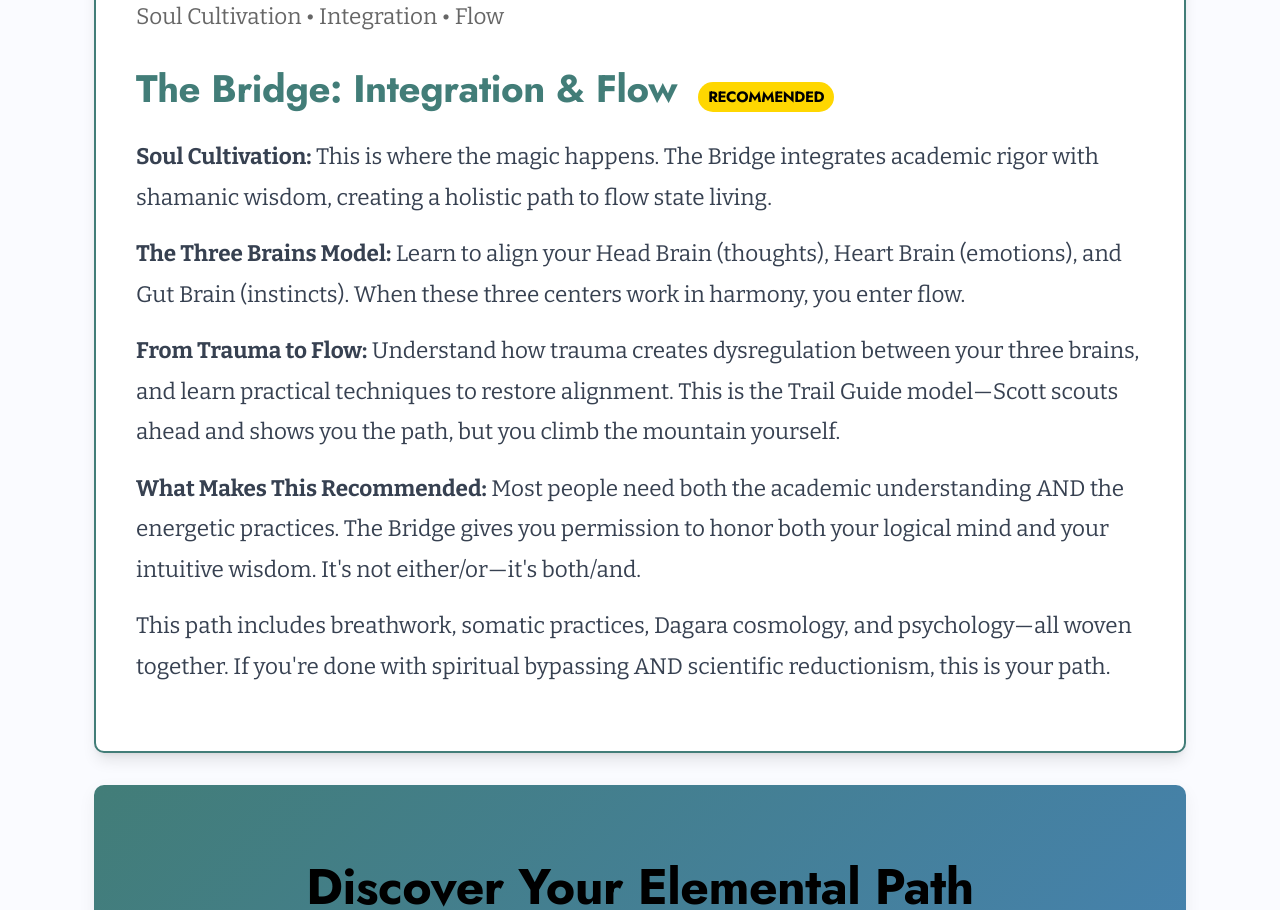
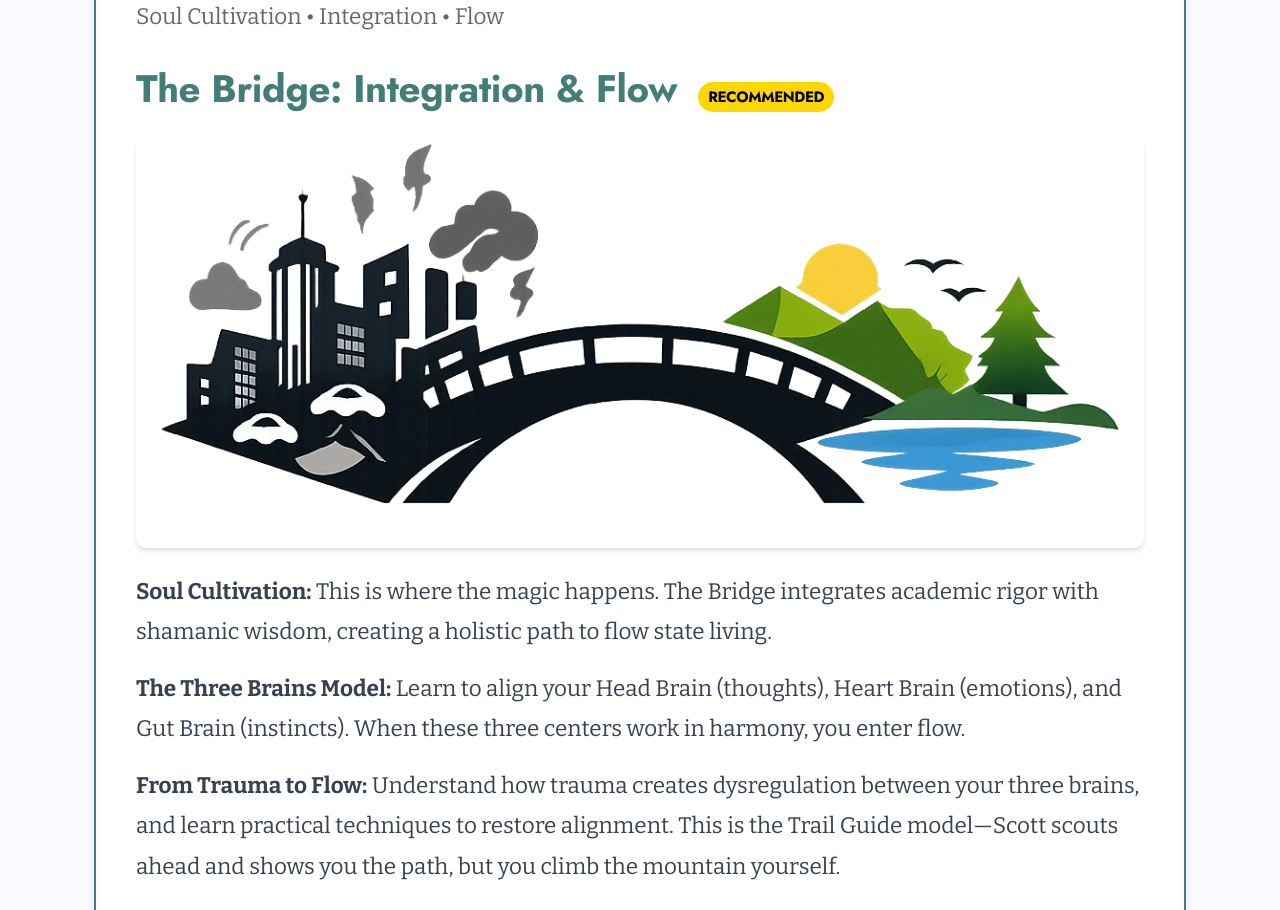
Before and after one commit to samuelmholley1/soulcultivationnow.com, a Next.js app: page / in a window 1280 px wide. Shown: the part 980-1890 px from the top of the page. Built offline with nearby package versions, Linux system fonts and the light colour scheme.

Commit message:
Add bridge image to The Bridge pathway section

```diff
--- a/src/app/page.tsx
+++ b/src/app/page.tsx
@@ -2,6 +2,7 @@
 
 import { useState } from 'react';
 import Link from 'next/link';
+import Image from 'next/image';
 import { SiteNavigation } from '@/components/SiteNavigation';
 import { SiteFooterContent } from '@/components/SiteFooterContent';
 
@@ -51,6 +52,18 @@ export default function HomePage() {
           <h3 className="font-['Jost',sans-serif] font-bold text-[#427d78]" style={{ fontSize: 'clamp(1.5rem, 3vw, 2rem)', marginBottom: 'var(--space-4)' }}>
             The Bridge: Integration & Flow <span className="inline-block bg-[#FFD700] text-[#000] rounded-full text-xs font-bold" style={{ padding: '0.25rem 0.5rem', marginLeft: '0.5rem' }}>RECOMMENDED</span>
           </h3>
+
+          <div style={{ marginBottom: 'var(--space-4)' }}>
+            <Image
+              src="/images/bridge.png"
+              alt="Bridge connecting city and nature - integration of material and spiritual paths"
+              width={1200}
+              height={400}
+              className="w-full rounded-lg shadow-md"
+              style={{ objectFit: 'cover' }}
+              priority
+            />
+          </div>
 
           <p style={{ marginBottom: 'var(--space-3)' }}>
             <strong>Soul Cultivation:</strong> This is where the magic happens. The Bridge integrates academic rigor with shamanic wisdom, creating a holistic path to flow state living.
```
Also changed, not shown: public/images/bridge.png (added).
